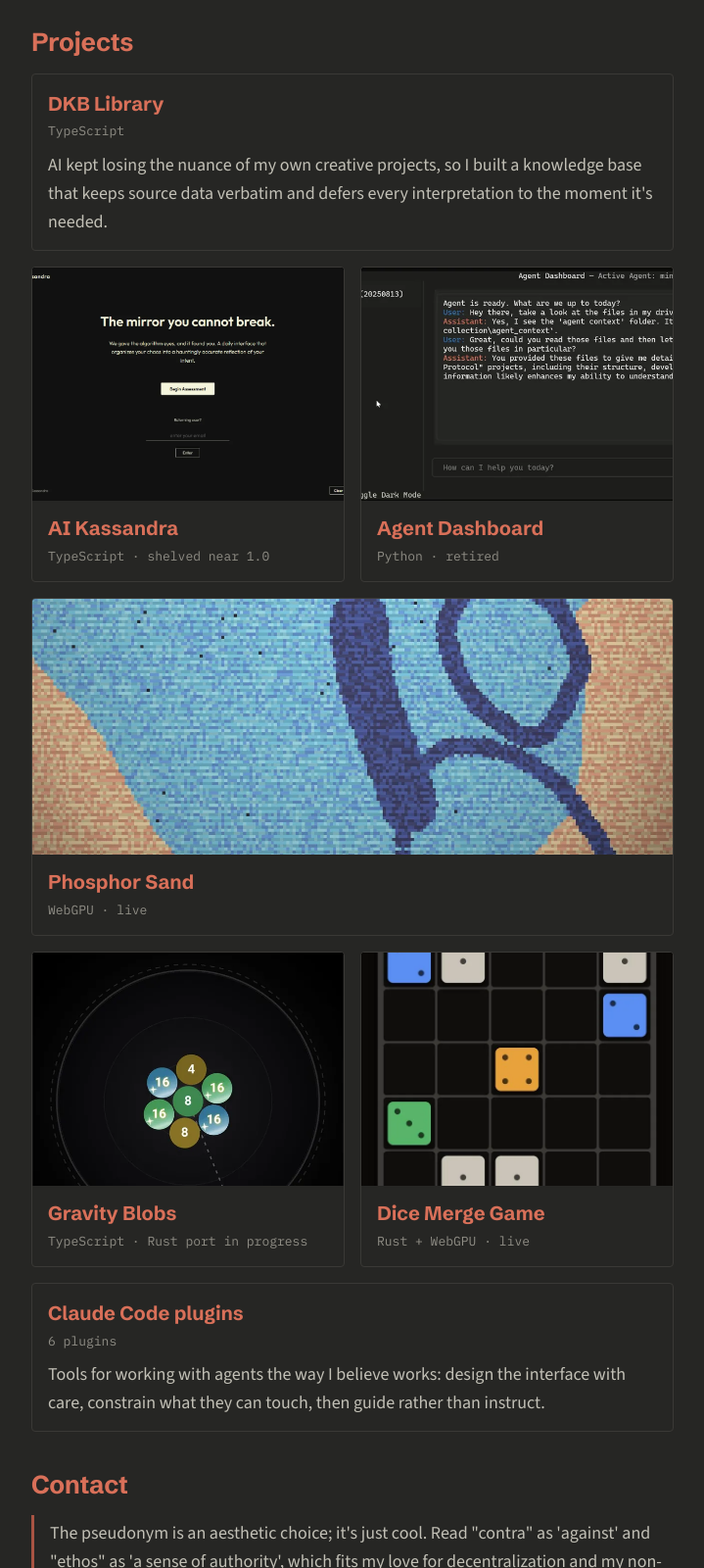
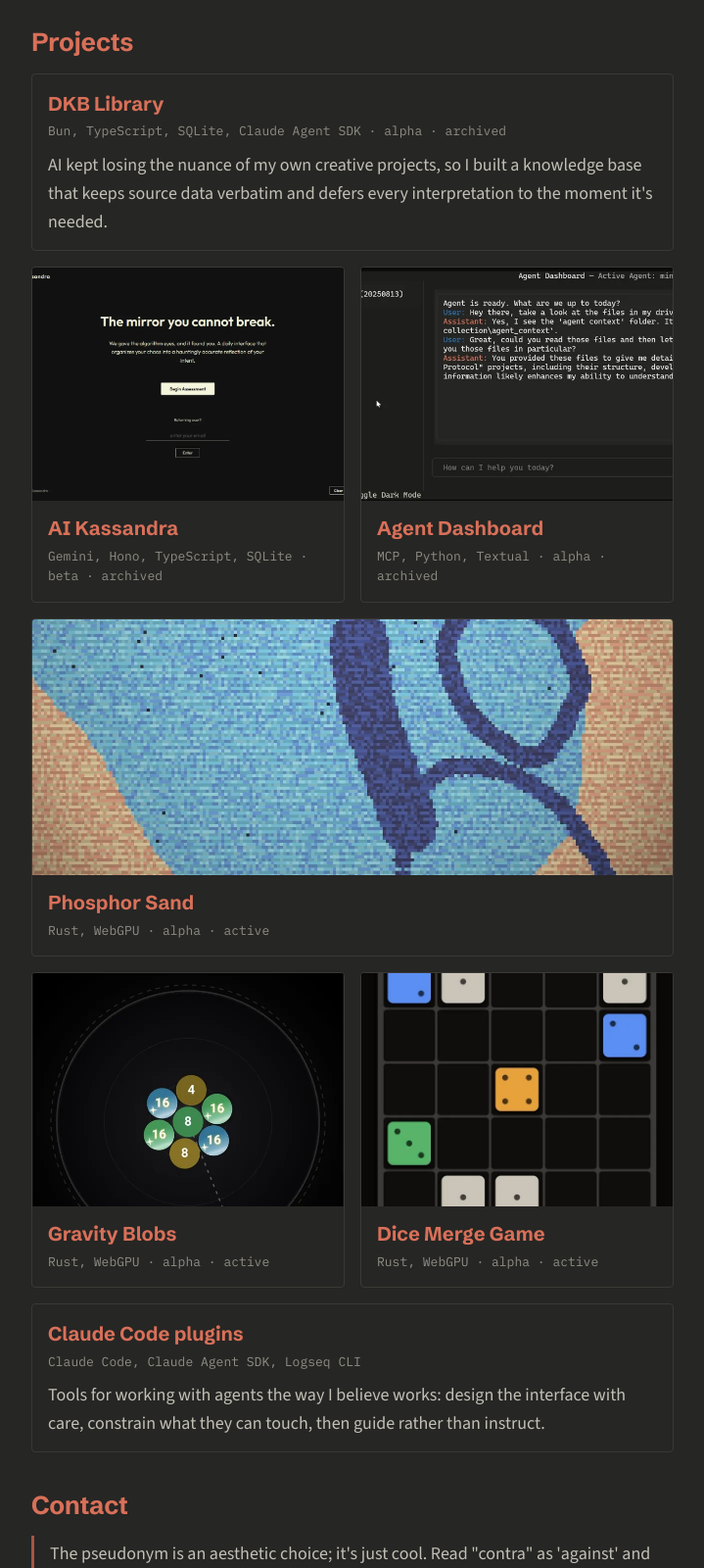
Before and after one commit to Ethan23p/contra-ethos.com, a plain HTML site: page index.html in a window 1280 px wide. Shown: the part 399-1999 px from the top of the page at 98% size, without its empty margins (280-999 px from the left). Drawn offline with nearby package versions, Linux system fonts and the light colour scheme.

Commit message:
Cards and pages: technologies, maturity, status from Logseq
Gravity Blobs now links its playable Rust build.

Co-Authored-By: Claude Opus 5.5 <noreply@anthropic.com>

```diff
--- a/index.html
+++ b/index.html
@@ -31,37 +31,37 @@
 <div class="cards">
 <a class="card card--full card--text" href="/projects/dkb-library/">
 <span class="card-title">DKB Library</span>
-<span class="card-meta">TypeScript</span>
+<span class="card-meta">Bun, TypeScript, SQLite, Claude Agent SDK · alpha · archived</span>
 <span class="card-line">AI kept losing the nuance of my own creative projects, so I built a knowledge base that keeps source data verbatim and defers every interpretation to the moment it&#x27;s needed.</span>
 </a>
 <a class="card card--half" href="/projects/ai-kassandra/">
 <img src="/images/projects/ai-kassandra-card.webp" alt="" width="1200" height="781" loading="lazy">
 <span class="card-title">AI Kassandra</span>
-<span class="card-meta">TypeScript · shelved near 1.0</span>
+<span class="card-meta">Gemini, Hono, TypeScript, SQLite · beta · archived</span>
 </a>
 <a class="card card--half" href="/projects/agent-dashboard/">
 <img src="/images/projects/agent-dashboard-card.webp" alt="" width="1200" height="422" loading="lazy" style="object-position:20% 50%">
 <span class="card-title">Agent Dashboard</span>
-<span class="card-meta">Python · retired</span>
+<span class="card-meta">MCP, Python, Textual · alpha · archived</span>
 </a>
 <a class="card card--full" href="/projects/phosphor-sand/">
 <img src="/images/projects/phosphor-sand-card.webp" alt="" width="1200" height="917" loading="lazy" style="object-position:50% 45%">
 <span class="card-title">Phosphor Sand</span>
-<span class="card-meta">WebGPU · live</span>
+<span class="card-meta">Rust, WebGPU · alpha · active</span>
 </a>
 <a class="card card--half" href="/projects/gravity-blobs/">
 <img src="/images/projects/gravity-blobs-card.webp" alt="" width="624" height="1000" loading="lazy" style="object-position:50% 62%">
 <span class="card-title">Gravity Blobs</span>
-<span class="card-meta">TypeScript · Rust port in progress</span>
+<span class="card-meta">Rust, WebGPU · alpha · active</span>
 </a>
 <a class="card card--half" href="/projects/dice-merge/">
 <img src="/images/projects/dice-merge-card.webp" alt="" width="672" height="1000" loading="lazy" style="object-position:50% 42%">
 <span class="card-title">Dice Merge Game</span>
-<span class="card-meta">Rust + WebGPU · live</span>
+<span class="card-meta">Rust, WebGPU · alpha · active</span>
 </a>
 <a class="card card--full card--text" href="/projects/claude-code-plugins/">
 <span class="card-title">Claude Code plugins</span>
-<span class="card-meta">6 plugins</span>
+<span class="card-meta">Claude Code, Claude Agent SDK, Logseq CLI</span>
 <span class="card-line">Tools for working with agents the way I believe works: design the interface with care, constrain what they can touch, then guide rather than instruct.</span>
 </a>
 </div>
```
Also changed, not shown: projects/agent-dashboard/index.html (+1 -1 lines), projects/ai-kassandra/index.html (+1 -1 lines), projects/claude-code-plugins/index.html (+1 -1 lines), projects/dice-merge/index.html (+1 -1 lines), projects/dkb-library/index.html (+1 -1 lines), projects/gravity-blobs/index.html (+4 -2 lines), projects/phosphor-sand/index.html (+1 -1 lines).
